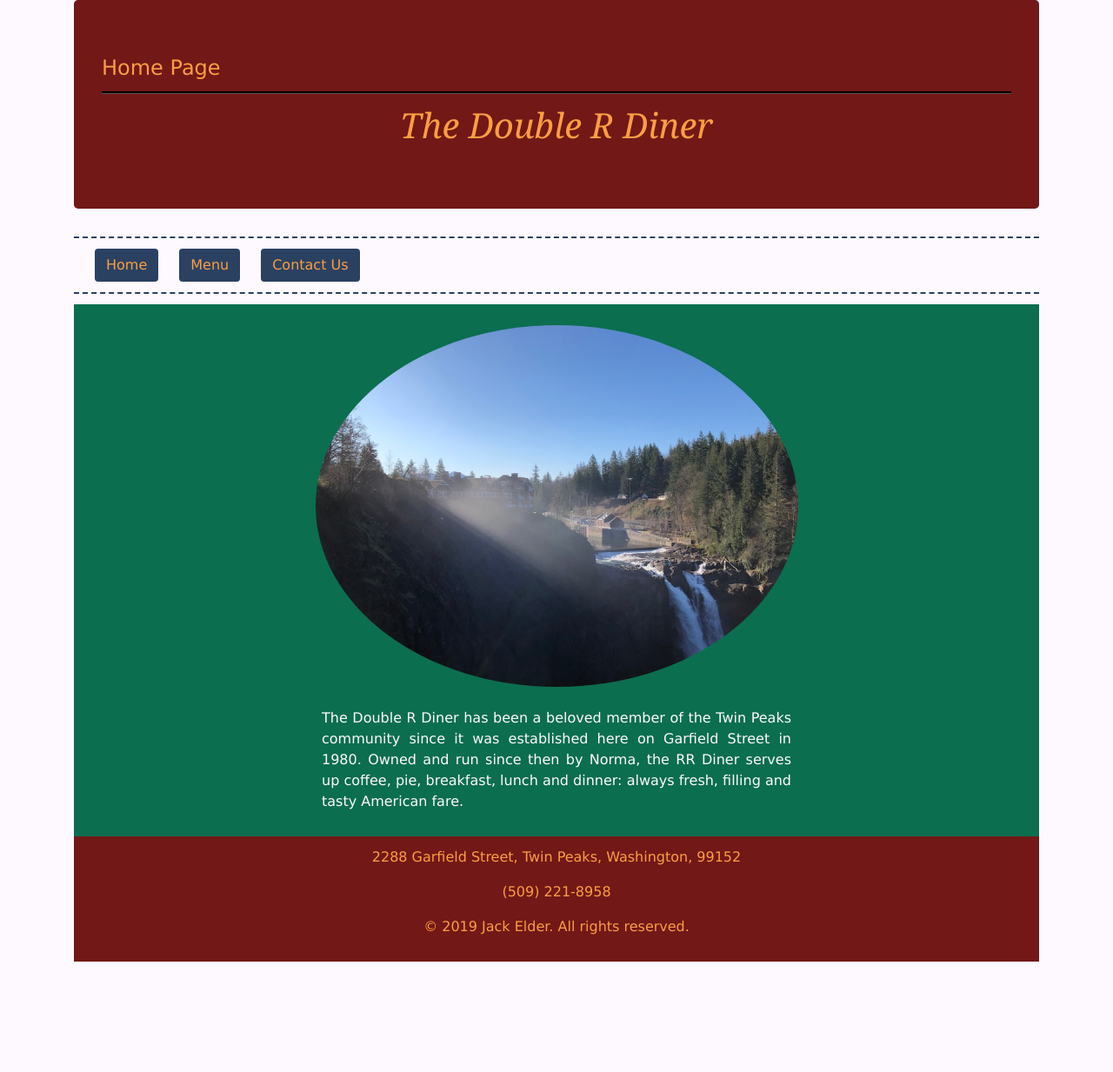
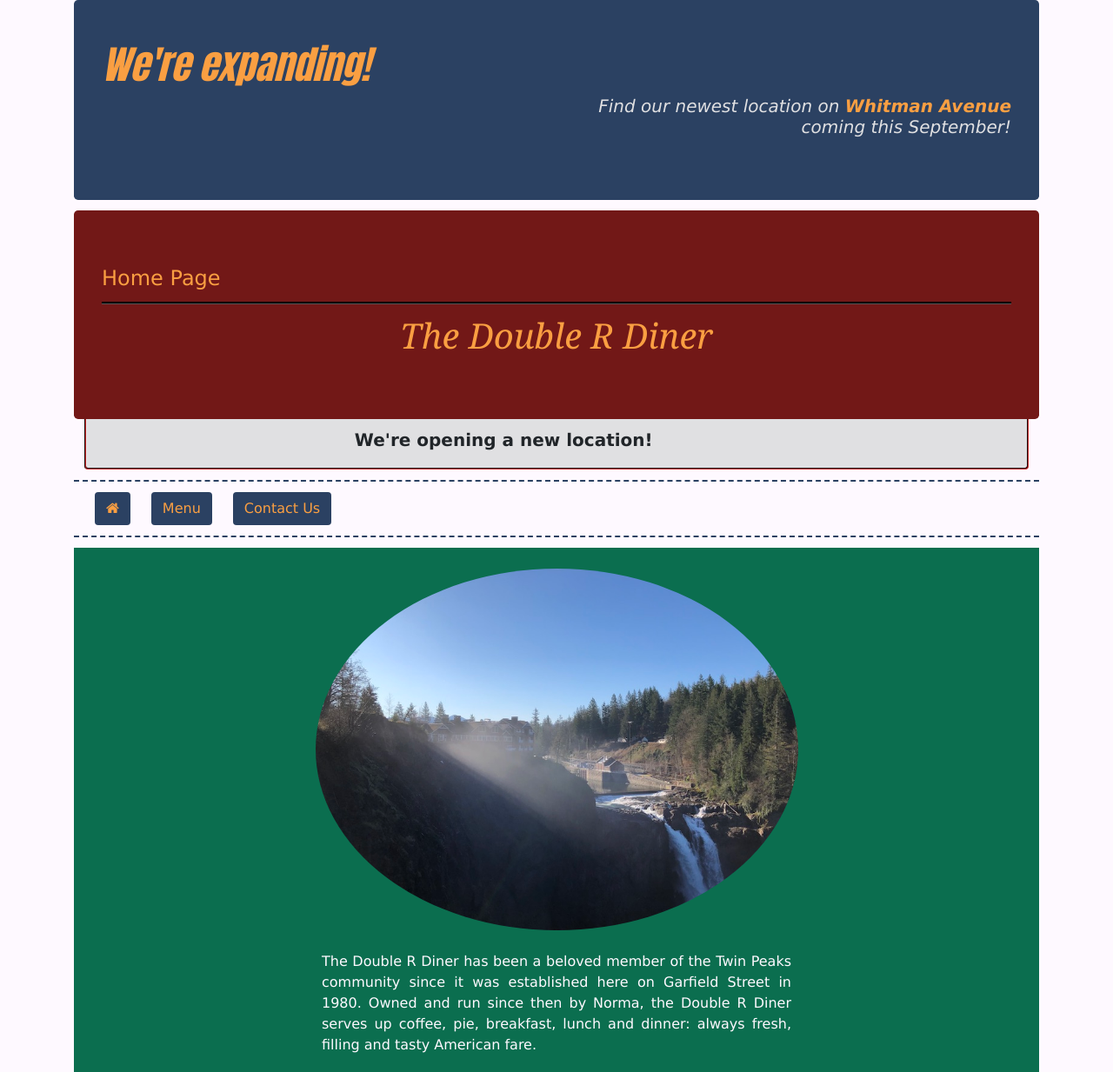
Before and after one commit to jackelder/WebDevCourse, a plain HTML site: page html/restaurant/index.html in a window 1280 px wide. Shown: the top 1233 px of the page at 87% size. Before the commit the page ends 1106 px from the top, so only its background shows below. Drawn offline with nearby package versions, Linux system fonts and the light colour scheme.

Commit message:
restaurant-bootstrap

```diff
--- a/html/restaurant/index.html
+++ b/html/restaurant/index.html
@@ -15,6 +15,7 @@
     href="https://stackpath.bootstrapcdn.com/bootstrap/4.3.1/css/bootstrap.min.css"
     integrity="sha384-ggOyR0iXCbMQv3Xipma34MD+dH/1fQ784/j6cY/iJTQUOhcWr7x9JvoRxT2MZw1T"
     crossorigin="anonymous" />
+    <link rel="stylesheet" href="https://maxcdn.bootstrapcdn.com/font-awesome/4.4.0/css/font-awesome.min.css">
     <link href="styles/restaurantStyles.css" rel="stylesheet" type="text/css" />
     <style>
       section{
@@ -31,13 +32,35 @@
   <body>
   <div class="container">
     <main>
+      <header class="jumbotron" id="newLocationAnnouncement">
+        <h2>We're expanding!</h2>
+        <h5>Find our newest location on <span style="color:#FA9F42;
+          font-weight:bold;">Whitman Avenue</span><br />
+          coming this September!</h5>
+      </header>
+
       <header class="jumbotron">
         <h4>Home Page</h4>
         <h1>The Double R Diner</h1>
       </header>
 
+      <div class="carousel slide rounded-bottom" data-ride="carousel">
+        <div class="carousel-inner">
+          <div class="carousel-item active">
+            <h5>We're opening a new location!</h5>
+          </div>
+          <div class="carousel-item">
+            <h5>We're rolling out our seasonal menu, with special options
+            for this season.</h5>
+          </div>
+          <div class="carousel-item">
+            <h5>The Drink of the Month is SG Special Brew.</h5>
+          </div>
+        </div>
+      </div>
+
       <nav>
-        <a class="btn pill" href="index.html">Home</a>
+        <a class="btn pill" href="index.html"><span class="fa fa-home"></span></a>
         <a class="btn pill" href="menu.html">Menu</a>
         <a class="btn pill" href="contact.html">Contact Us</a>
         <div class="clear-float"></div>
@@ -46,22 +69,22 @@
       <section>
         <img src="images/falls.jpg" alt="Photo of Snoqualmie Falls"
           style="display: block; margin-left: auto;
-          margin-right: auto; width:50%;" class="rounded-circle";>
+          margin-right: auto; width:50%;" class="rounded-circle img-fluid">
         <br />
           <div class="row">
-            <div class="col-lg-3"></div>
-            <div class="col-lg-6">
+            <div class="col-lg-3 col-md-2 col-sm-1"></div>
+            <div class="col-lg-6 col-md-8 col-sm-10">
               <p>The Double R Diner has been a beloved member of the
                 Twin Peaks community since it was established here on Garfield
-                Street in 1980. Owned and run since then by Norma, the RR Diner
-                serves up coffee, pie, breakfast, lunch and dinner: always fresh,
-                filling and tasty American fare.</p>
+                Street in 1980. Owned and run since then by Norma, the Double R
+                Diner serves up coffee, pie, breakfast, lunch and dinner:
+                always fresh, filling and tasty American fare.</p>
             </div>
           </div>
       </section>
 
       <footer>
-        <p>2288 Garfield Street, Twin Peaks, Washington, 99152</p>
+        <p>2288 Garfield Street, Twin Peaks, Washington 99152</p>
         <p>(509) 221-8958</p>
         <p>&copy; 2019 Jack Elder. All rights reserved.</p>
       </footer>
--- a/html/restaurant/styles/restaurantStyles.css
+++ b/html/restaurant/styles/restaurantStyles.css
@@ -1,7 +1,7 @@
 /*
 Name: Jack Elder
 Date Created: April 8, 2019
-Date Modified: April 9, 2019
+Date Modified: April 16, 2019
 This css document provides the styles for the RR diner restaurant website.
 */
 
@@ -16,12 +16,11 @@ Off-white: #fef9ff
 
 body {
   background-color: #fef9ff;
-  font-family: verdana, arial, helvetica, sans-serif;
+  font-family: verdana, helvetica, sans-serif;
   margin: 0 auto;
 }
 
 header, footer{
-  background-color: #721817;
   color: #FA9F42;
 }
 
@@ -35,6 +34,7 @@ header h1{
 }
 
 footer{
+  background-color: #721817;
   text-align: center;
   padding: 12px 0px 12px 0px;
 }
@@ -42,7 +42,7 @@ footer{
 nav {
   border-top: 2px dashed #2B4162;
   border-bottom: 2px dashed #2B4162;
-  margin: 12px 0px 12px 0px;
+  margin-bottom: 12px;
   padding: 12px;
 }
 
@@ -68,4 +68,37 @@ nav .btn:active, nav .btn:visited{
 
 .jumbotron{
   background-color:#721817;
+  margin-bottom: 0px;
 }
+
+#newLocationAnnouncement{
+  padding-top: 48px;
+  background-color: #2B4162;
+  font-style:italic;
+  margin-bottom: 12px;
+}
+
+#newLocationAnnouncement h2{
+  font-family:impact, helvetica, sans-serif;
+  font-size: 2.8em;
+  text-align:left;
+}
+
+#newLocationAnnouncement h5{
+  font-family: verdana, helvetica, sans-serif;
+  color: #E0E0E2;
+  text-align:right;
+}
+
+.carousel, .slide{
+  padding: 12px 0px 12px 0px;
+  background-color: #E0E0E2;
+  text-align: center;
+  margin: 0px 12px 12px 12px;
+  border: 2px groove #721817;
+  border-top: none;
+}
+
+.carousel-item h5{
+  font-weight: bold;
+}
```
Also changed, not shown: html/lucky-sevens/index.html (+1 -1 lines), html/restaurant/contact.html (+33 -11 lines), html/restaurant/menu.html (+26 -3 lines), html/restaurant/notes.html (added, +20 -0 lines), html/restaurant/scripts/contactForm.js (added, +41 -0 lines), html/restaurant/scripts/restaurant.js (added, +8 -0 lines).
